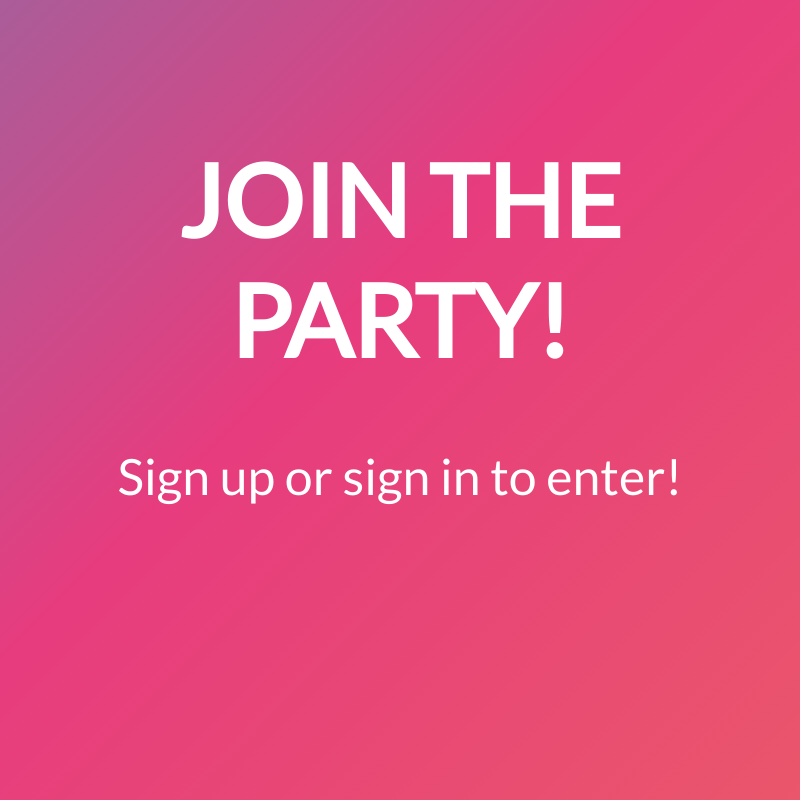
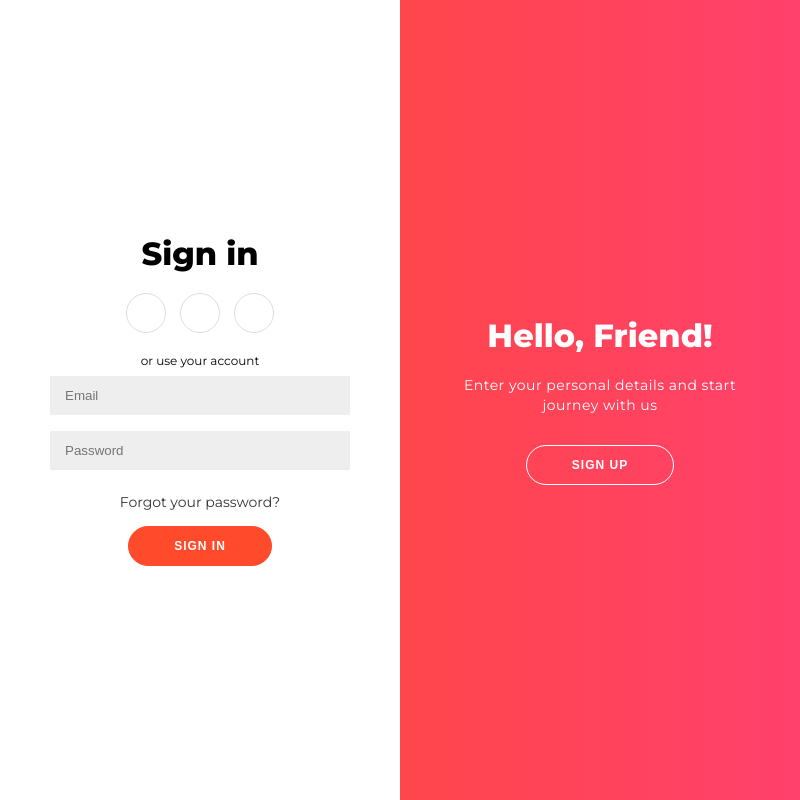
Before and after one commit to mithil-shah/Electron-Party, an Electron app: page SignUpLoginPage/index.html in a window 800 px wide. Drawn offline with Linux system fonts and the light colour scheme.

Commit message:
Design Overhaul

```diff
--- a/SignUpLoginPage/index.html
+++ b/SignUpLoginPage/index.html
@@ -1,17 +1,57 @@
 <!DOCTYPE html>
 <html lang="en">
-<head>
+<link>
     <meta charset="utf-8">
+    <script rel="script" src="main.js"></script>
     <link rel="stylesheet" href="styles.css">
-    <link rel="stylesheet" type="text/css" href="//fonts.googleapis.com/css?family=Lato" />
+    <link rel="stylesheet" type="text/css" href="https://fonts.googleapis.com/css?family=Montserrat:400,800">
     <title>Electron Party</title>
 </head>
 <body>
-    <div class="app-container">
+    <div class="container" id="container">
         <div class="title-bar"></div>
-        <div>
-            <h1>JOIN THE PARTY!</h1>
-            <h2>Sign up or sign in to enter!</h2>
+        <div class="form-container sign-up-container">
+            <form action="#">
+                <h1>Create Account</h1>
+                <div class="social-container">
+                    <a href="#" class="social"><i class="fab fa-facebook-f"></i></a>
+                    <a href="#" class="social"><i class="fab fa-google-plus-g"></i></a>
+                    <a href="#" class="social"><i class="fab fa-linkedin-in"></i></a>
+                </div>
+                <span>or use your email for registration</span>
+                <input type="text" placeholder="Name" />
+                <input type="email" placeholder="Email" />
+                <input type="password" placeholder="Password" />
+                <button>Sign Up</button>
+            </form>
+        </div>
+        <div class="form-container sign-in-container">
+            <form action="#">
+                <h1>Sign in</h1>
+                <div class="social-container">
+                    <a href="#" class="social"><i class="fab fa-facebook-f"></i></a>
+                    <a href="#" class="social"><i class="fab fa-google-plus-g"></i></a>
+                    <a href="#" class="social"><i class="fab fa-linkedin-in"></i></a>
+                </div>
+                <span>or use your account</span>
+                <input type="email" placeholder="Email" />
+                <input type="password" placeholder="Password" />
+                <a href="#">Forgot your password?</a>
+                <button>Sign In</button>
+            </form>
+        </div>
+        <div class="overlay-container">
+            <div class="overlay">
+                <div class="overlay-panel overlay-left">
+                    <p>To keep connected with us please login with your personal info</p>
+                    <button class="ghost" id="signIn">Sign In</button>
+                </div>
+                <div class="overlay-panel overlay-right">
+                    <h1>Hello, Friend!</h1>
+                    <p>Enter your personal details and start journey with us</p>
+                    <button class="ghost" id="signUp">Sign Up</button>
+                </div>
+            </div>
         </div>
     </div>
 </body>
--- /dev/null
+++ b/SignUpLoginPage/main.js
@@ -0,0 +1,13 @@
+window.onload = function() {
+    const signUpButton = document.getElementById('signUp');
+    const signInButton = document.getElementById('signIn');
+    const container = document.getElementById('container');
+
+    signUpButton.addEventListener('click', () => {
+        container.classList.add("right-panel-active");
+    });
+
+    signInButton.addEventListener('click', () => {
+        container.classList.remove("right-panel-active");
+    });
+}
--- a/SignUpLoginPage/styles.css
+++ b/SignUpLoginPage/styles.css
@@ -1,19 +1,226 @@
-body, html {
+* {
+  box-sizing: border-box;
+}
+
+body {
+  padding: 0;
+  margin: 0;
+  background: transparent;
+  display: flex;
+  align-items: center;
+  flex-direction: column;
+  font-family: 'Montserrat', sans-serif;
+  height: 100vh;
+}
+
+h1 {
+  font-weight: bold;
+  margin: 0;
+}
+
+h2 {
+  text-align: center;
+}
+
+p {
+  font-size: 14px;
+  font-weight: 100;
+  line-height: 20px;
+  letter-spacing: 0.5px;
+  margin: 20px 0 30px;
+}
+
+span {
+  font-size: 12px;
+}
+
+a {
+  color: #333;
+  font-size: 14px;
+  text-decoration: none;
+  margin: 15px 0;
+}
+
+button {
+  border-radius: 20px;
+  border: 1px solid #FF4B2B;
+  background-color: #FF4B2B;
+  color: #FFFFFF;
+  font-size: 12px;
+  font-weight: bold;
+  padding: 12px 45px;
+  letter-spacing: 1px;
+  text-transform: uppercase;
+  transition: transform 80ms ease-in;
+}
+
+button:active {
+  transform: scale(0.95);
+}
+
+button:focus {
+  outline: none;
+}
+
+button.ghost {
+  background-color: transparent;
+  border-color: #FFFFFF;
+}
+
+form {
+  background-color: #FFFFFF;
+  display: flex;
+  align-items: center;
+  justify-content: center;
+  flex-direction: column;
+  padding: 0 50px;
+  height: 100%;
+  text-align: center;
+}
+
+input {
+  background-color: #eee;
+  border: none;
+  padding: 12px 15px;
+  margin: 8px 0;
+  width: 100%;
+}
+
+.container {
+  background-color: #fff;
+  position: relative;
+  overflow: hidden;
   width: 100%;
   height: 100%;
-  margin: 0;
-  padding: 0;
-  background: linear-gradient(-45deg, #EE7752, #E73C7E, #23A6D5, #23D5AB) fixed;
-  background-size: 400% 400%;
-  animation: change-gradient 10s ease-in-out infinite;
-  overflow: hidden;
 }
 
-.app-container {
+.form-container {
+  position: absolute;
+  top: 0;
+  height: 100%;
+  transition: all 0.6s ease-in-out;
+}
+
+.sign-in-container {
+  left: 0;
+  width: 50%;
+  z-index: 2;
+}
+
+.container.right-panel-active .sign-in-container {
+  transform: translateX(100%);
+}
+
+.sign-up-container {
+  left: 0;
+  width: 50%;
+  opacity: 0;
+  z-index: 1;
+}
+
+.container.right-panel-active .sign-up-container {
+  transform: translateX(100%);
+  opacity: 1;
+  z-index: 5;
+  animation: show 0.6s;
+}
+
+@keyframes show {
+  0%, 49.99% {
+    opacity: 0;
+    z-index: 1;
+  }
+
+  50%, 100% {
+    opacity: 1;
+    z-index: 5;
+  }
+}
+
+.overlay-container {
+  position: absolute;
+  top: 0;
+  left: 50%;
+  width: 50%;
+  height: 100%;
+  overflow: hidden;
+  transition: transform 0.6s ease-in-out;
+  z-index: 100;
+}
+
+.overlay-container h1 {
+  background-color: transparent;
+}
+
+.container.right-panel-active .overlay-container{
+  transform: translateX(-100%);
+}
+
+.overlay {
+  background: #FF416C;
+  background: -webkit-linear-gradient(to right, #FF4B2B, #FF416C);
+  background: linear-gradient(to right, #FF4B2B, #FF416C);
+  background-repeat: no-repeat;
+  background-size: cover;
+  background-position: 0 0;
+  color: #FFFFFF;
+  position: relative;
+  left: -100%;
+  height: 100%;
+  width: 200%;
+  transform: translateX(0);
+  transition: transform 0.6s ease-in-out;
+}
+
+.container.right-panel-active .overlay {
+  transform: translateX(50%);
+}
+
+.overlay-panel {
+  position: absolute;
   display: flex;
+  align-items: center;
+  justify-content: center;
   flex-direction: column;
-  width: 100%;
+  padding: 0 40px;
+  text-align: center;
+  top: 0;
   height: 100%;
+  width: 50%;
+  transform: translateX(0);
+  transition: transform 0.6s ease-in-out;
+}
+
+.overlay-left {
+  transform: translateX(-20%);
+}
+
+.container.right-panel-active .overlay-left {
+  transform: translateX(0);
+}
+
+.overlay-right {
+  right: 0;
+  transform: translateX(0);
+}
+
+.container.right-panel-active .overlay-right {
+  transform: translateX(20%);
+}
+
+.social-container {
+  margin: 20px 0;
+}
+
+.social-container a {
+  border: 1px solid #DDDDDD;
+  border-radius: 50%;
+  display: inline-flex;
+  justify-content: center;
+  align-items: center;
+  margin: 0 5px;
+  height: 40px;
+  width: 40px;
 }
 
 .title-bar {
@@ -22,34 +229,3 @@ body, html {
   background-color: transparent;
   -webkit-app-region: drag;
 }
-
-h1 {
-  padding-top: 5%;
-  color: white;
-  font-family: 'Lato', sans-serif;
-  font-weight: 900;
-  font-size: 100px;
-  text-align: center;
-  user-select: none;
-}
-
-h2 {
-  color: white;
-  font-family: 'Lato', sans-serif;
-  font-weight: 100;
-  font-size: 50px;
-  text-align: center;
-  user-select: none;
-}
-
-@keyframes change-gradient {
-  0% {
-    background-position: 0 50%;
-  }
-  50% {
-    background-position: 100% 50%;
-  }
-  100% {
-    background-position: 0 50%;
-  }
-}
```
